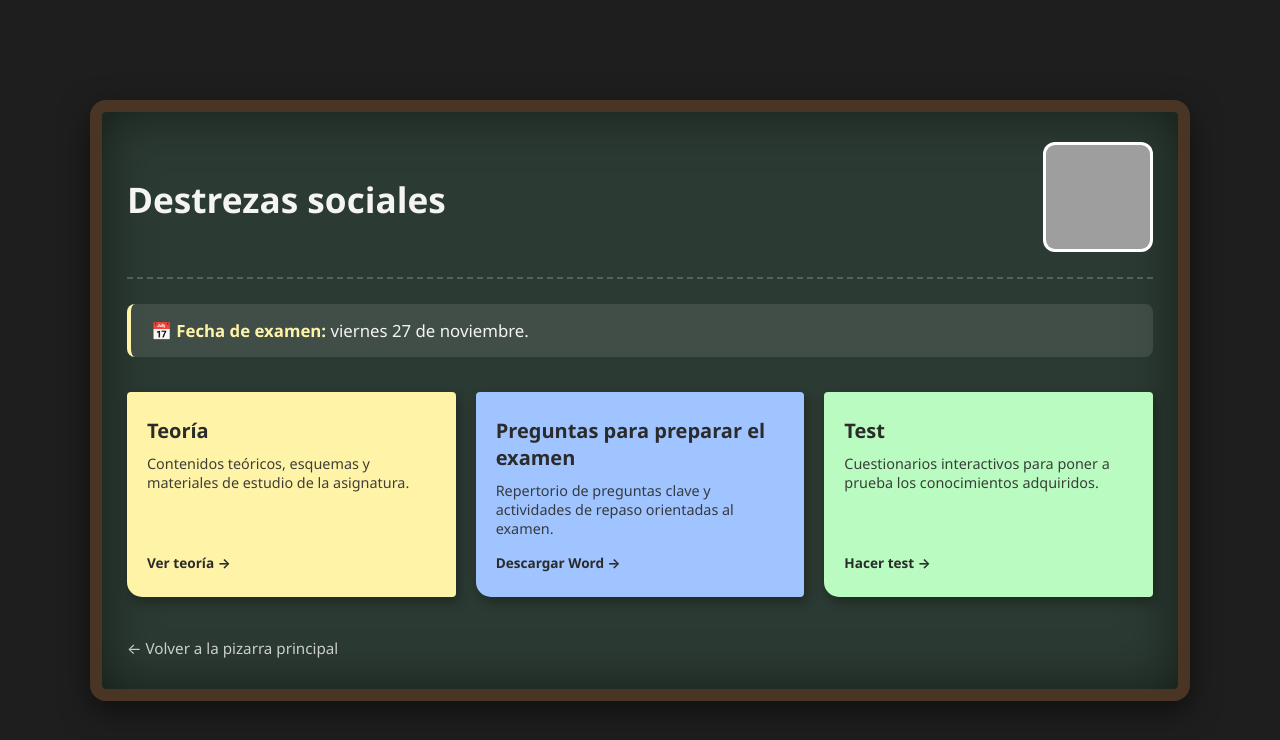
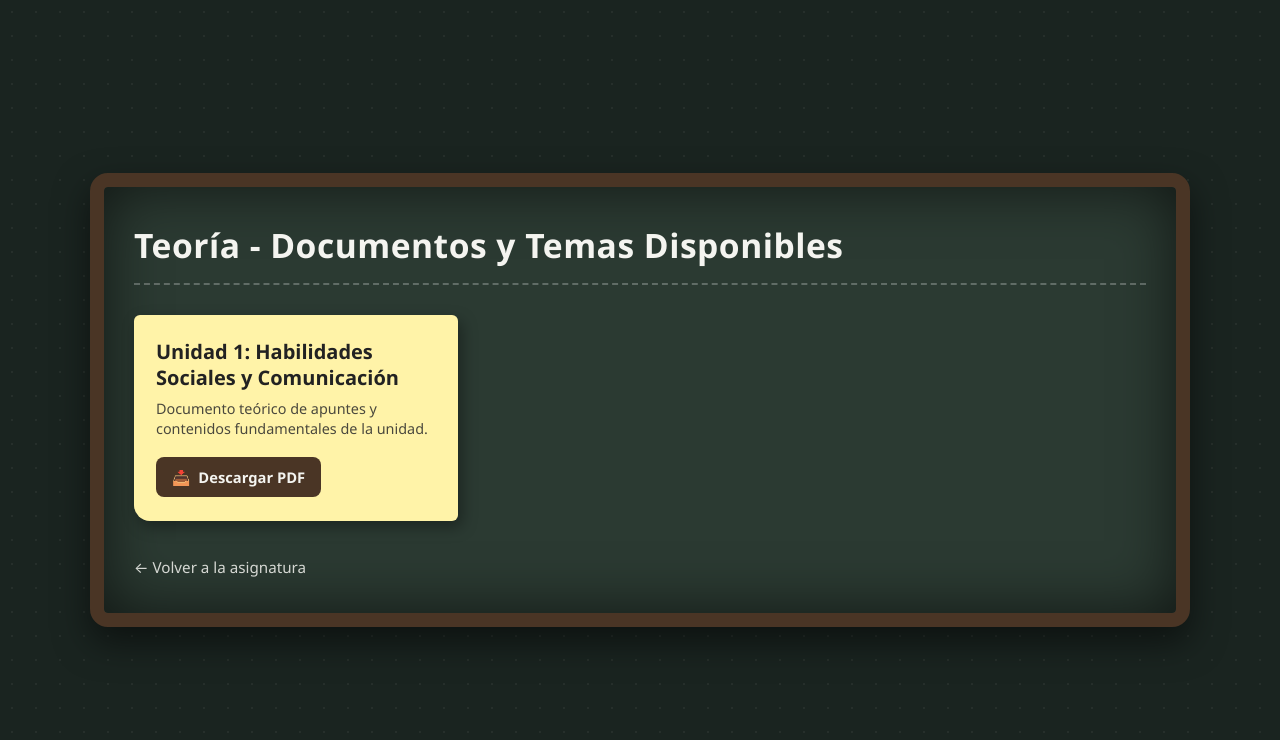
Before and after one commit to palabrasyfrasesperdidas-dotcom/APSD, a plain HTML site: page asignaturas/teoria-destrezas-sociales.html in a window 1280 px wide. Drawn offline with Linux system fonts and the light colour scheme; grey boxes are pictures that could not be loaded.

Commit message:
Update teoria-destrezas-sociales.html

```diff
--- a/asignaturas/teoria-destrezas-sociales.html
+++ b/asignaturas/teoria-destrezas-sociales.html
@@ -3,16 +3,13 @@
 <head>
     <meta charset="UTF-8">
     <meta name="viewport" content="width=device-width, initial-scale=1.0">
-    <title>Destrezas sociales - APSD</title>
+    <title>Teoría - Destrezas Sociales</title>
     <style>
         :root {
             --bg-board: #2b3a32;
             --board-frame: #4a3525;
             --text-chalk: #f4f4f0;
             --postit-yellow: #fff3a8;
-            --postit-blue: #a0c4ff;
-            --postit-mint: #b9fbc0;
-            --postit-peach: #ffd6a5;
             --text-dark: #2b2b2b;
         }
 
@@ -24,116 +21,100 @@
         }
 
         body {
-            background-color: #1e1e1e;
+            background-color: #1a2420;
+            background-image: radial-gradient(rgba(255, 255, 255, 0.05) 1px, transparent 0);
+            background-size: 24px 24px;
             display: flex;
             justify-content: center;
             align-items: center;
             min-height: 100vh;
-            padding: 15px;
+            padding: 20px;
         }
 
         .board-container {
             width: 100%;
             max-width: 1100px;
             background-color: var(--bg-board);
-            border: 12px solid var(--board-frame);
-            border-radius: 16px;
-            padding: 30px 25px;
-            box-shadow: inset 0 0 50px rgba(0,0,0,0.5), 0 10px 30px rgba(0,0,0,0.5);
+            border: 14px solid var(--board-frame);
+            border-radius: 18px;
+            padding: 35px 30px;
+            box-shadow: inset 0 0 60px rgba(0,0,0,0.6), 0 15px 35px rgba(0,0,0,0.5);
             display: flex;
             flex-direction: column;
             gap: 25px;
         }
 
-        /* ENCABEZADO SUPERIOR */
-        .subject-header {
-            display: flex;
-            justify-content: space-between;
-            align-items: center;
-            border-bottom: 2px dashed rgba(255,255,255,0.2);
-            padding-bottom: 20px;
-            gap: 20px;
-            flex-wrap: wrap;
+        header h1 {
+            color: var(--text-chalk);
+            font-size: 2.1em;
+            border-bottom: 2px dashed rgba(255,255,255,0.25);
+            padding-bottom: 15px;
+            font-weight: 700;
+            letter-spacing: 0.5px;
         }
 
-        .header-title h1 {
-            color: var(--text-chalk);
-            font-size: 2.2em;
-            line-height: 1.2;
-            font-weight: 700;
+        .topics-grid {
+            display: grid;
+            grid-template-columns: repeat(auto-fill, minmax(300px, 1fr));
+            gap: 20px;
+            padding: 5px 0;
         }
 
-        .header-image img {
-            width: 110px;
-            height: 110px;
-            object-fit: cover;
-            border-radius: 12px;
-            border: 3px solid rgba(255,255,255,0.3);
-            background: #fff;
-        }
-
-        /* BLOQUE DE AVISO */
-        .dates-banner {
-            background: rgba(255, 255, 255, 0.1);
-            color: var(--text-chalk);
-            padding: 15px 20px;
-            border-radius: 8px;
-            font-size: 1.05em;
-            display: flex;
-            flex-direction: column;
-            gap: 6px;
-            border-left: 4px solid var(--postit-yellow);
-        }
-
-        .dates-banner span strong {
-            color: var(--postit-yellow);
-        }
-
-        /* CUADRÍCULA DE SECCIONES (3 POST-ITS) */
-        .sections-grid {
-            display: grid;
-            grid-template-columns: repeat(auto-fit, minmax(260px, 1fr));
-            gap: 20px;
-            padding: 10px 0;
-        }
-
-        .section-card {
+        .topic-card {
+            background-color: var(--postit-yellow);
+            color: var(--text-dark);
+            border-radius: 6px 6px 6px 16px;
+            padding: 24px 22px;
             display: flex;
             flex-direction: column;
             justify-content: space-between;
-            padding: 25px 20px;
-            min-height: 170px;
-            text-decoration: none;
-            color: var(--text-dark);
-            border-radius: 4px 4px 4px 15px;
-            box-shadow: 3px 5px 12px rgba(0, 0, 0, 0.3);
+            box-shadow: 4px 6px 15px rgba(0,0,0,0.35);
             transition: transform 0.2s ease, box-shadow 0.2s ease;
+            gap: 18px;
+            min-height: 185px;
         }
 
-        .section-card:hover {
-            transform: scale(1.03);
-            box-shadow: 5px 8px 18px rgba(0, 0, 0, 0.4);
+        .topic-card:hover {
+            transform: translateY(-3px);
+            box-shadow: 6px 9px 20px rgba(0,0,0,0.45);
         }
 
-        .section-card h3 {
+        .topic-card h3 {
             font-size: 1.25em;
-            margin-bottom: 10px;
             font-weight: 700;
+            color: #222;
+            line-height: 1.3;
         }
 
-        .section-card p {
+        .topic-card p {
             font-size: 0.9em;
-            opacity: 0.9;
+            opacity: 0.85;
+            margin-top: 8px;
+            line-height: 1.4;
         }
 
-        /* Colores de los post-its */
-        .c-yellow { background-color: var(--postit-yellow); }
-        .c-blue   { background-color: var(--postit-blue); }
-        .c-mint   { background-color: var(--postit-mint); }
+        .download-btn {
+            display: inline-flex;
+            align-items: center;
+            justify-content: center;
+            gap: 8px;
+            background-color: var(--board-frame);
+            color: var(--text-chalk);
+            text-decoration: none;
+            font-weight: 600;
+            font-size: 0.92em;
+            padding: 10px 16px;
+            border-radius: 8px;
+            align-self: flex-start;
+            transition: background-color 0.2s ease, transform 0.15s ease;
+        }
 
-        /* NAVEGACIÓN INFERIOR */
+        .download-btn:hover {
+            background-color: #36261a;
+            transform: scale(1.02);
+        }
+
         .back-nav {
-            text-align: left;
             margin-top: 5px;
         }
 
@@ -144,7 +125,7 @@
             display: inline-flex;
             align-items: center;
             gap: 8px;
-            opacity: 0.8;
+            opacity: 0.85;
             transition: opacity 0.2s;
         }
 
@@ -153,22 +134,13 @@
             text-decoration: underline;
         }
 
-        /* ADAPTACIÓN MÓVIL */
         @media (max-width: 600px) {
             .board-container {
-                border-width: 6px;
-                padding: 15px 12px;
+                border-width: 8px;
+                padding: 20px 15px;
             }
-            .subject-header {
-                flex-direction: column-reverse;
-                text-align: center;
-            }
-            .header-title h1 {
+            header h1 {
                 font-size: 1.6em;
-            }
-            .header-image img {
-                width: 90px;
-                height: 90px;
             }
         }
     </style>
@@ -176,54 +148,25 @@
 <body>
 
     <main class="board-container">
-        <!-- ENCABEZADO CON TÍTULO E IMAGEN -->
-        <header class="subject-header">
-            <div class="header-title">
-                <h1>Destrezas sociales</h1>
-            </div>
-            <div class="header-image">
-                <img src="https://images.unsplash.com/photo-1521737711867-e3b97375f902?w=300&auto=format&fit=crop&q=80" alt="Icono de Destrezas sociales">
-            </div>
+        <header>
+            <h1>Teoría - Documentos y Temas Disponibles</h1>
         </header>
 
-        <!-- AVISO DE EXAMEN -->
-        <section class="dates-banner">
-            <span>📅 <strong>Fecha de examen:</strong> viernes 27 de noviembre.</span>
-        </section>
+        <div class="topics-grid">
+            <!-- Unidad 1 -->
+            <div class="topic-card">
+                <div>
+                    <h3>Unidad 1: Habilidades Sociales y Comunicación</h3>
+                    <p>Documento teórico de apuntes y contenidos fundamentales de la unidad.</p>
+                </div>
+                <a href="destrezas-sociales-ud1.pdf" class="download-btn" download>
+                    <span>📥</span> Descargar PDF
+                </a>
+            </div>
+        </div>
 
-        <!-- APARTADOS PRINCIPALES (3 OPCIONES EN POST-ITS) -->
-        <section class="sections-grid">
-            <!-- 1. Teoría -->
-            <a href="teoria-destrezas-sociales.html" class="section-card c-yellow">
-                <div>
-                    <h3>Teoría</h3>
-                    <p>Contenidos teóricos, esquemas y materiales de estudio de la asignatura.</p>
-                </div>
-                <span style="font-size: 0.85em; font-weight: bold; margin-top: 15px;">Ver teoría &rarr;</span>
-            </a>
-
-            <!-- 2. Preguntas para preparar el examen -->
-            <a href="preguntas-examen-destrezas-sociales-ud1.docx" class="section-card c-blue" download>
-                <div>
-                    <h3>Preguntas para preparar el examen</h3>
-                    <p>Repertorio de preguntas clave y actividades de repaso orientadas al examen.</p>
-                </div>
-                <span style="font-size: 0.85em; font-weight: bold; margin-top: 15px;">Descargar Word &rarr;</span>
-            </a>
-
-            <!-- 3. Test -->
-            <a href="test-destrezas-sociales.html" class="section-card c-mint">
-                <div>
-                    <h3>Test</h3>
-                    <p>Cuestionarios interactivos para poner a prueba los conocimientos adquiridos.</p>
-                </div>
-                <span style="font-size: 0.85em; font-weight: bold; margin-top: 15px;">Hacer test &rarr;</span>
-            </a>
-        </section>
-
-        <!-- NAVEGACIÓN INFERIOR -->
         <div class="back-nav">
-            <a href="../index.html" class="back-btn">&larr; Volver a la pizarra principal</a>
+            <a href="destrezas-sociales.html" class="back-btn">&larr; Volver a la asignatura</a>
         </div>
     </main>
 
```
